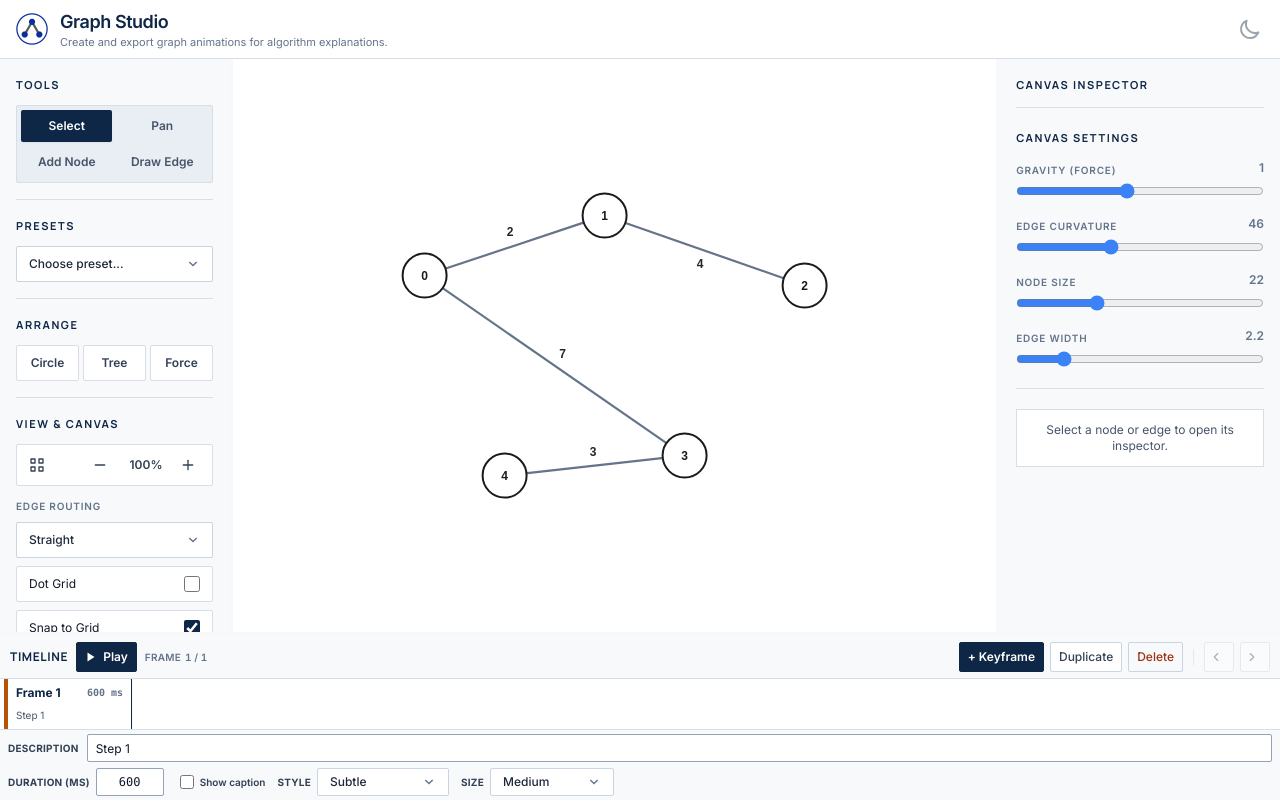
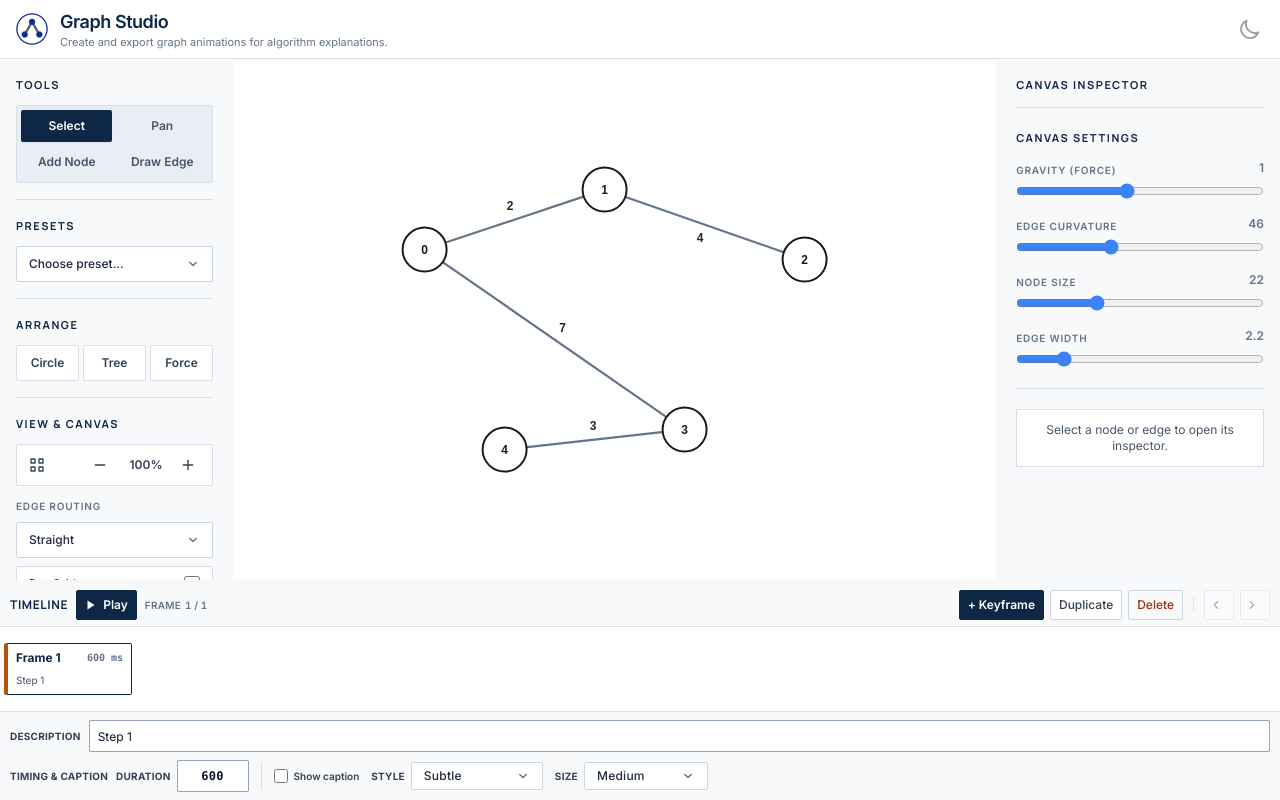
Before and after one commit to cpinitiative/graph-viz, a React (Vite) app: page / in a window 1280 px wide. Built offline with nearby package versions, Linux system fonts and the light colour scheme.

Commit message:
Stabilize timeline details layout

```diff
--- a/src/components/visualizers/Graphs/graphStudio/GraphStudioLayout.jsx
+++ b/src/components/visualizers/Graphs/graphStudio/GraphStudioLayout.jsx
@@ -286,7 +286,7 @@ const GraphStudioLayout = ({
           <CanvasStage canvas={canvas} status={status} />
         </div>
 
-        <div className="h-52 min-h-[208px] border-t border-outline-variant/20 dark:border-dark-outline-variant/20">
+        <div className="min-h-[260px] flex-none border-t border-outline-variant/20 dark:border-dark-outline-variant/20">
           <TimelinePanel {...timeline} />
         </div>
 
@@ -315,9 +315,9 @@ const GraphStudioLayout = ({
         </Panel>
         <PanelResizeHandle className="graphstudio-resize-horizontal h-1 bg-outline-variant/30 transition-colors hover:bg-primary/50 dark:bg-slate-800 dark:hover:bg-primary/50" />
         <Panel
-          defaultSize="164px"
-          minSize="160px"
-          maxSize="240px"
+          defaultSize="216px"
+          minSize="208px"
+          maxSize="320px"
           className="min-h-0"
         >
           <TimelinePanel {...timeline} />
--- a/src/components/visualizers/Graphs/graphStudio/TimelinePanel.jsx
+++ b/src/components/visualizers/Graphs/graphStudio/TimelinePanel.jsx
@@ -18,6 +18,11 @@ const moveButtonClass =
   'min-h-[30px] min-w-[30px] rounded-sm border border-[#CBD5E1] bg-[#FFFFFF] p-1 text-[#334155] hover:bg-[#F8F9FA] disabled:cursor-not-allowed disabled:opacity-40 dark:border-[#475569] dark:bg-[#1E293B] dark:text-[#E2E8F0] dark:hover:bg-[#334155]';
 const playbackButtonClass =
   'flex min-h-[30px] items-center gap-1.5 rounded-sm border border-[#0F2747] bg-[#0F2747] px-2 py-1 text-xs font-semibold text-[#FFFFFF] transition-colors hover:bg-[#173A68] dark:border-[#3B82F6] dark:bg-[#1D4ED8] dark:hover:bg-[#2563EB]';
+const detailLabelClass =
+  'shrink-0 text-[10px] font-bold uppercase tracking-wide text-[#334155] dark:text-[#CBD5E1]';
+const detailControlLabelClass =
+  'flex shrink-0 items-center gap-1.5 whitespace-nowrap text-[10px] font-bold uppercase tracking-wide text-[#334155] dark:text-[#CBD5E1]';
+
 const PauseIcon = () => (
   <svg width="12" height="12" viewBox="0 0 24 24" fill="currentColor">
     <rect x="6" y="4" width="4" height="16" />
@@ -88,7 +93,7 @@ const DurationInput = ({ durationMs, onCommit }) => {
   return (
     <input
       aria-label="Duration (ms)"
-      className="h-7 w-[68px] rounded-sm border border-[#94A3B8] bg-[#FFFFFF] px-2 text-center font-mono text-xs tabular-nums text-[#0F172A] focus:border-[#0F2747] focus:outline-none focus:ring-1 focus:ring-[#0F2747] dark:border-[#64748B] dark:bg-[#0F172A] dark:text-[#F8FAFC] dark:focus:border-[#60A5FA] dark:focus:ring-[#60A5FA]"
+      className="h-8 w-[72px] rounded-sm border border-[#94A3B8] bg-[#FFFFFF] px-2 text-center font-mono text-xs tabular-nums text-[#0F172A] focus:border-[#0F2747] focus:outline-none focus:ring-1 focus:ring-[#0F2747] dark:border-[#64748B] dark:bg-[#0F172A] dark:text-[#F8FAFC] dark:focus:border-[#60A5FA] dark:focus:ring-[#60A5FA]"
       data-testid="frame-duration-input"
       inputMode="numeric"
       onBlur={commit}
@@ -130,7 +135,7 @@ const TimelinePanel = ({
   return (
     <div
       aria-label="Animation timeline"
-      className="flex h-full flex-col bg-[#F8F9FA] text-sm outline-none focus-visible:ring-2 focus-visible:ring-inset focus-visible:ring-[#0F2747] dark:bg-[#111827] dark:focus-visible:ring-[#60A5FA]"
+      className="flex h-full min-h-[208px] min-w-0 flex-col bg-[#F8F9FA] text-sm outline-none focus-visible:ring-2 focus-visible:ring-inset focus-visible:ring-[#0F2747] dark:bg-[#111827] dark:focus-visible:ring-[#60A5FA]"
       data-frame-navigation-surface="true"
       data-testid="timeline-panel"
       tabIndex="0"
@@ -218,7 +223,7 @@ const TimelinePanel = ({
         </div>
       </div>
 
-      <div className="min-h-[50px] flex-1 overflow-x-auto overflow-y-hidden bg-[#FFFFFF] p-1 font-inter text-[#0F172A] dark:bg-[#0F172A] dark:text-[#F8FAFC]">
+      <div className="min-h-[58px] min-w-0 flex-1 overflow-x-auto overflow-y-hidden bg-[#FFFFFF] p-1 font-inter text-[#0F172A] dark:bg-[#0F172A] dark:text-[#F8FAFC]">
         <div
           aria-label="Timeline frames"
           className="flex h-full min-w-max items-center gap-2"
@@ -277,36 +282,37 @@ const TimelinePanel = ({
       </div>
 
       <div
-        className="shrink-0 border-t border-[#D7DEE8] bg-[#F8F9FA] px-2 py-1 dark:border-[#334155] dark:bg-[#111827]"
+        className="flex-none border-t border-[#D7DEE8] bg-[#F8F9FA] px-2.5 py-2 dark:border-[#334155] dark:bg-[#111827]"
         data-testid="frame-description-row"
       >
-        <div className="space-y-1.5">
-          <label className="flex min-w-0 flex-col gap-1 sm:flex-row sm:items-center sm:gap-2">
-            <span className="shrink-0 text-[10px] font-bold uppercase tracking-wide text-[#334155] dark:text-[#CBD5E1]">
-              Description
-            </span>
+        <div className="grid min-w-0 gap-2">
+          <label className="grid min-w-0 grid-cols-1 gap-1.5 sm:grid-cols-[auto_minmax(0,1fr)] sm:items-center sm:gap-2">
+            <span className={detailLabelClass}>Description</span>
             <input
               aria-label="Frame Description"
               value={steps[currentFrame]?.description ?? ''}
               onChange={event =>
                 onDescriptionChange(currentFrame, event.target.value)
               }
-              className="h-7 w-full rounded-sm border border-[#94A3B8] bg-[#FFFFFF] px-2 text-xs text-[#0F172A] focus:border-[#0F2747] focus:outline-none focus:ring-1 focus:ring-[#0F2747] dark:border-[#64748B] dark:bg-[#0F172A] dark:text-[#F8FAFC] dark:focus:border-[#60A5FA] dark:focus:ring-[#60A5FA]"
+              className="h-8 min-w-0 rounded-sm border border-[#94A3B8] bg-[#FFFFFF] px-2 text-xs text-[#0F172A] focus:border-[#0F2747] focus:outline-none focus:ring-1 focus:ring-[#0F2747] dark:border-[#64748B] dark:bg-[#0F172A] dark:text-[#F8FAFC] dark:focus:border-[#60A5FA] dark:focus:ring-[#60A5FA]"
               placeholder="Enter a description for this frame..."
             />
           </label>
-          <div className="flex flex-wrap items-center gap-x-4 gap-y-1.5">
-            <label className="flex shrink-0 items-center gap-1.5">
-              <span className="shrink-0 text-[10px] font-bold uppercase tracking-wide text-[#334155] dark:text-[#CBD5E1]">
-                Duration (ms)
-              </span>
+          <div className="grid min-w-0 grid-cols-1 gap-1.5 lg:grid-cols-[auto_minmax(0,1fr)] lg:items-center lg:gap-2">
+            <div className={detailLabelClass}>Timing &amp; Caption</div>
+            <div
+              className="flex min-w-0 flex-wrap items-center gap-x-3 gap-y-2"
+              data-testid="frame-detail-controls"
+            >
+              <label className={detailControlLabelClass}>
+                <span>Duration</span>
                 <DurationInput
                   key={`${steps[currentFrame]?.id ?? currentFrame}-${steps[currentFrame]?.durationMs ?? 600}`}
                   durationMs={steps[currentFrame]?.durationMs ?? 600}
                   onCommit={value => onStepDurationChange(currentFrame, value)}
                 />
               </label>
-            <div className="flex flex-wrap items-center gap-x-3 gap-y-1.5">
+              <div className="flex min-w-0 flex-wrap items-center gap-x-3 gap-y-2 border-[#D7DEE8] dark:border-[#334155] lg:border-l lg:pl-3">
                 <label className="flex shrink-0 cursor-pointer items-center gap-1.5 whitespace-nowrap text-[10px] font-semibold text-[#334155] dark:text-[#CBD5E1]">
                   <input
                     aria-label="Show caption"
@@ -320,14 +326,14 @@ const TimelinePanel = ({
                   />
                   <span>Show caption</span>
                 </label>
-              <label className="flex shrink-0 items-center gap-1.5">
-                <span className="shrink-0 text-[10px] font-bold uppercase tracking-wide text-[#334155] dark:text-[#CBD5E1]">
-                  Style
-                </span>
+                <label className={detailControlLabelClass}>
+                  <span>Style</span>
                   <NativeSelect
                     aria-label="Caption Style"
                     data-testid="caption-style-select"
-                  onChange={event => onCaptionStyleChange?.(event.target.value)}
+                    onChange={event =>
+                      onCaptionStyleChange?.(event.target.value)
+                    }
                     size="dense"
                     value={captionStyle}
                     wrapperClassName="w-[132px]"
@@ -339,14 +345,14 @@ const TimelinePanel = ({
                     ))}
                   </NativeSelect>
                 </label>
-              <label className="flex shrink-0 items-center gap-1.5">
-                <span className="shrink-0 text-[10px] font-bold uppercase tracking-wide text-[#334155] dark:text-[#CBD5E1]">
-                  Size
-                </span>
+                <label className={detailControlLabelClass}>
+                  <span>Size</span>
                   <NativeSelect
                     aria-label="Caption Size"
                     data-testid="caption-size-select"
-                  onChange={event => onCaptionSizeChange?.(event.target.value)}
+                    onChange={event =>
+                      onCaptionSizeChange?.(event.target.value)
+                    }
                     size="dense"
                     value={captionSize}
                     wrapperClassName="w-[124px]"
@@ -363,6 +369,7 @@ const TimelinePanel = ({
           </div>
         </div>
       </div>
+    </div>
   );
 };
 
```
Also changed, not shown: 1 other file (tests, documents, lock files or other folders). Lines whose indentation alone changed are shown as unchanged.
